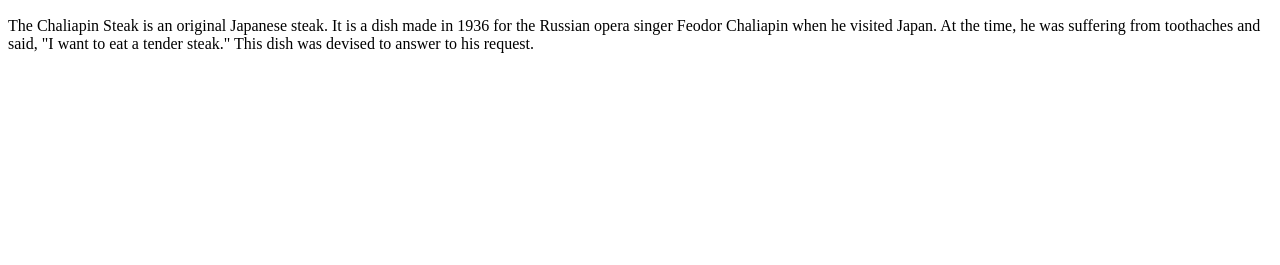
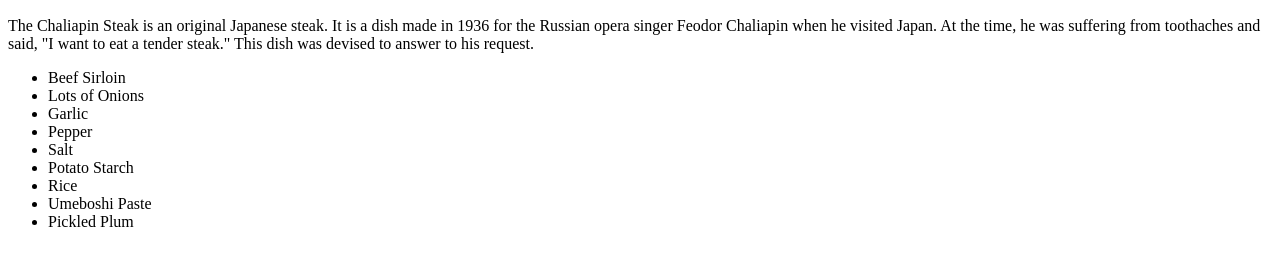
Before and after one commit to AliHassanL12/odin-recipes, a plain HTML site: page recipes/steak-don.html in a window 1280 px wide. Shown: the part 311-576 px from the top of the page. Drawn offline with Linux system fonts and the light colour scheme.

Commit message:
Added recipe and alt on image for steak-don

```diff
--- a/recipes/steak-don.html
+++ b/recipes/steak-don.html
@@ -7,10 +7,31 @@
     <title>Document</title>
 </head>
 <body>
-    <img src="https://static.wikia.nocookie.net/shokugekinosoma/images/1/1e/Chaliapin_Steak_Don_%28anime%29.png/revision/latest?cb=20150515215831">
+    <!-- Image of Steak-don -->
+
+
+    <img src="https://static.wikia.nocookie.net/shokugekinosoma/images/1/1e/Chaliapin_Steak_Don_%28anime%29.png/revision/latest?cb=20150515215831"
+    alt="Japanese dish with rice and steak. Brown rice at the top and white rice at the bottom with the steak in the middle. Steak is quite juicy.">
+
+    <!-- Description -->
+
     <p> The Chaliapin Steak is an original Japanese steak.
         It is a dish made in 1936 for the Russian opera singer Feodor Chaliapin when he visited Japan.
         At the time, he was suffering from toothaches and said, "I want to eat a tender steak."
         This dish was devised to answer to his request.</p>
+
+    <!-- Unordered list of ingridients -->
+
+    <ul>
+        <li> Beef Sirloin </li>
+        <li> Lots of Onions </li>
+        <li> Garlic </li>
+        <li> Pepper </li>
+        <li> Salt </li>
+        <li> Potato Starch </li>
+        <li> Rice </li>
+        <li> Umeboshi Paste </li>
+        <li> Pickled Plum </li>
+    </ul>
 </body>
 </html>
```
